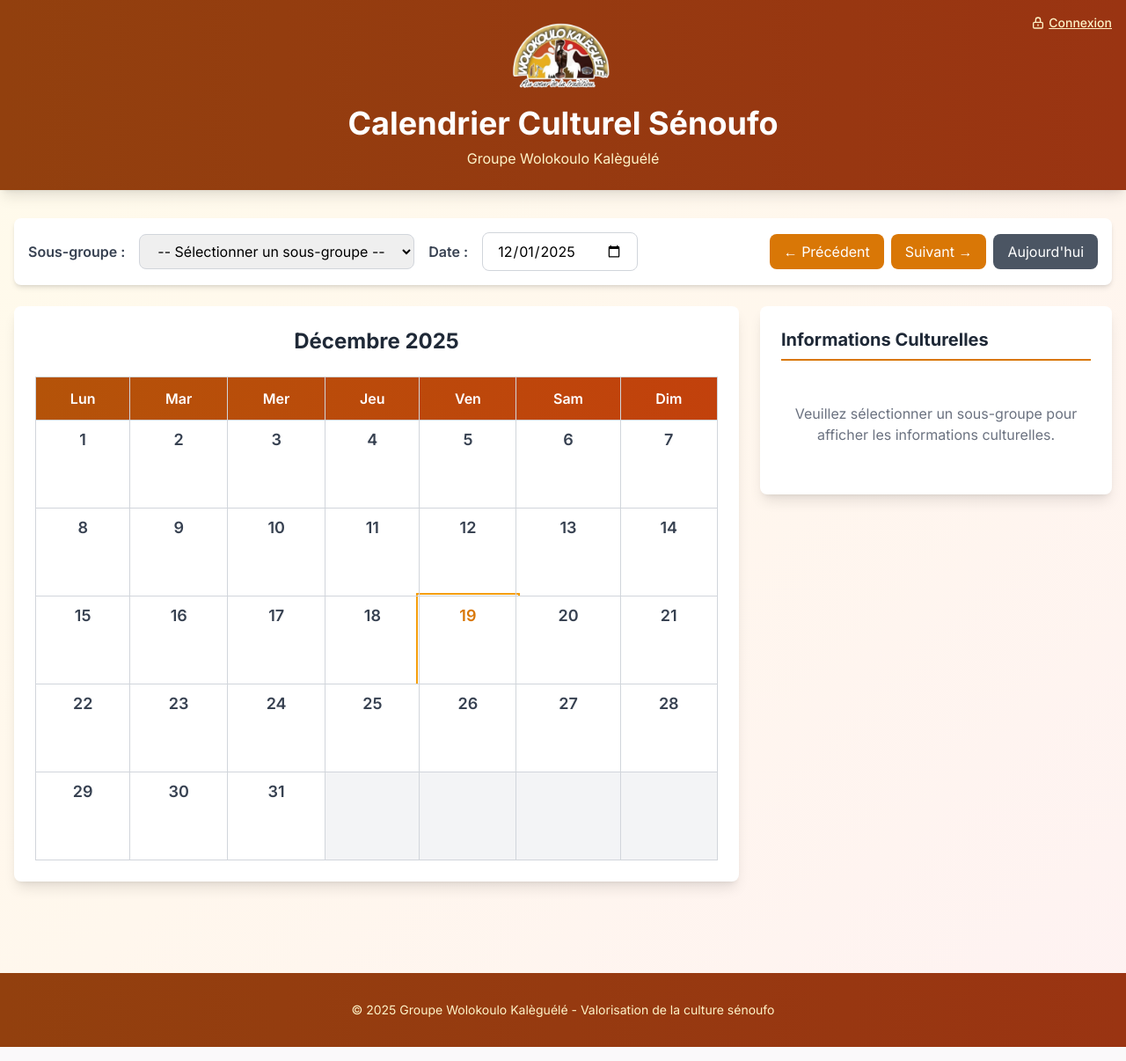
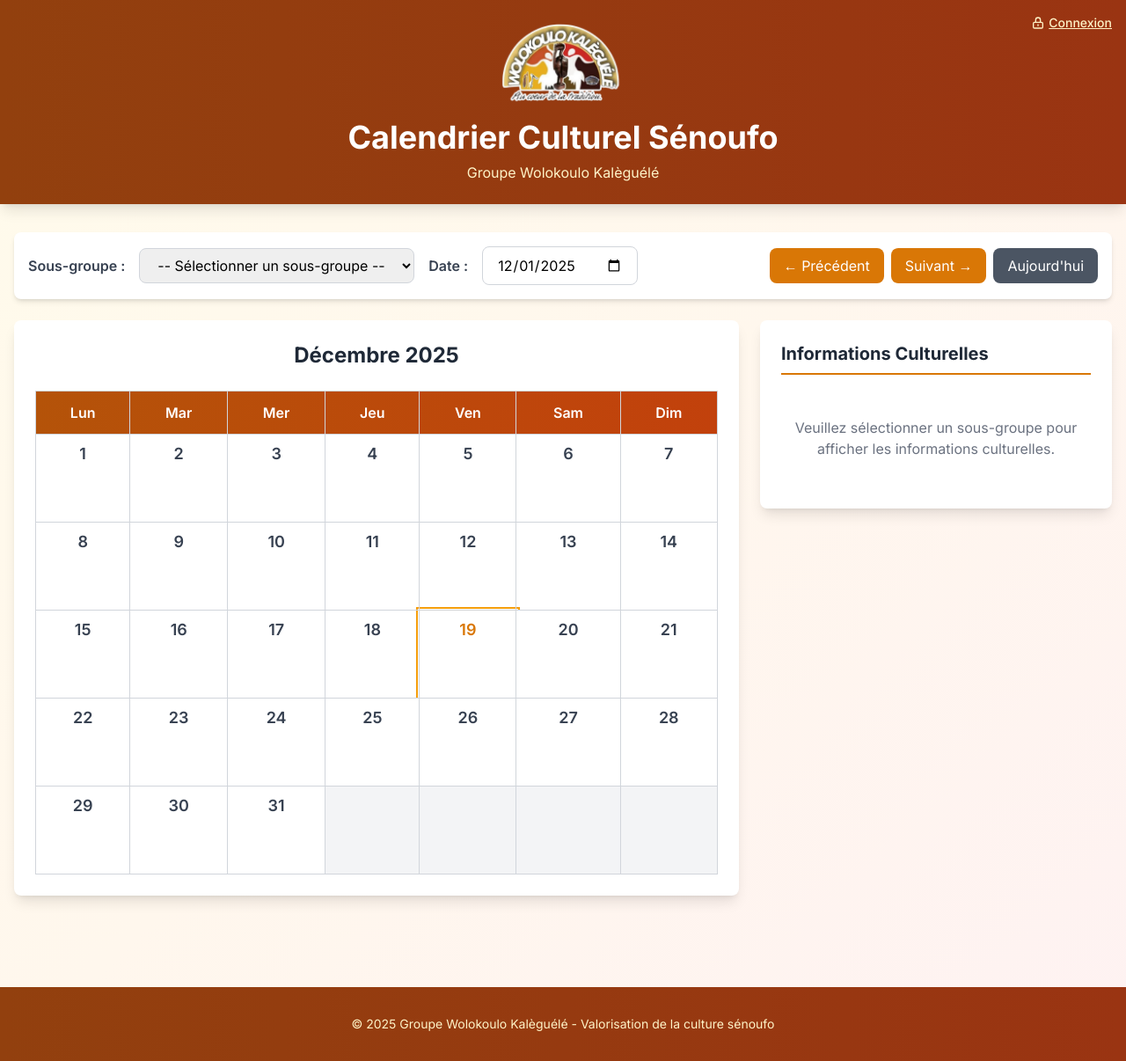
Before and after one commit to kaniguy/wkcalendriersenoufo, a Django app: page / in a window 1280 px wide. Shown: the whole page at 88% size. Run offline with Django 5.2, Linux system fonts and the light colour scheme; data that the repository does not hold is empty; some libraries are stand-ins or nearby versions.

Commit message:
Ajout du projet Django

```diff
--- a/templates/base.html
+++ b/templates/base.html
@@ -4,6 +4,11 @@
     <meta charset="UTF-8">
     <meta name="viewport" content="width=device-width, initial-scale=1.0">
     <title>{% block title %}Calendrier Culturel Sénoufo - Groupe Wolokoulo Kalèguélé{% endblock %}</title>
+    {% load static %}
+    <!-- Favicon -->
+    <link rel="icon" type="image/png" href="{% static 'image/logo.png' %}">
+    <link rel="shortcut icon" type="image/png" href="{% static 'image/logo.png' %}">
+    <link rel="apple-touch-icon" href="{% static 'image/logo.png' %}">
     <script src="https://cdn.tailwindcss.com"></script>
     <style>
         @import url('https://fonts.googleapis.com/css2?family=Inter:wght@300;400;500;600;700&display=swap');
@@ -19,8 +24,10 @@
         <div class="container mx-auto px-4 py-6">
             <!-- Logo -->
             <div class="flex justify-center items-center mb-4">
-                <img src="{% static 'image/logo.png' %}" alt="Logo Groupe Wolokoulo Kalèguélé"
-                     class="h-20 w-auto object-contain">
+                <a href="{% url 'calendrier:calendrier' %}" class="flex justify-center items-center">
+                    <img src="{% static 'image/logo.png' %}" alt="Logo Groupe Wolokoulo Kalèguélé"
+                         class="h-24 w-auto object-contain hover:opacity-90 transition-opacity">
+                </a>
             </div>
             <!-- Lien connexion/gestion en haut à droite -->
             <div class="absolute top-4 right-4 flex items-center gap-3">
```
